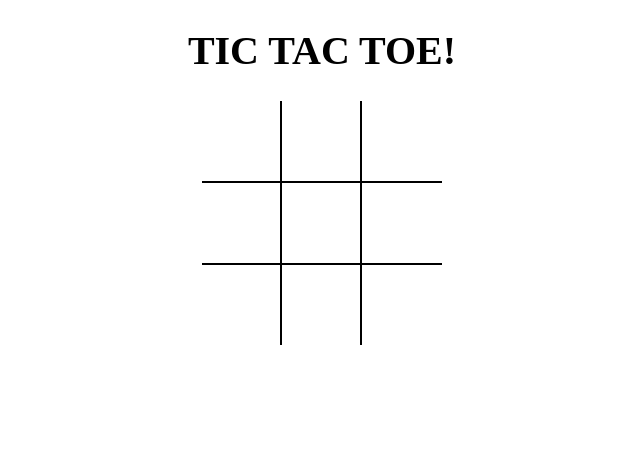
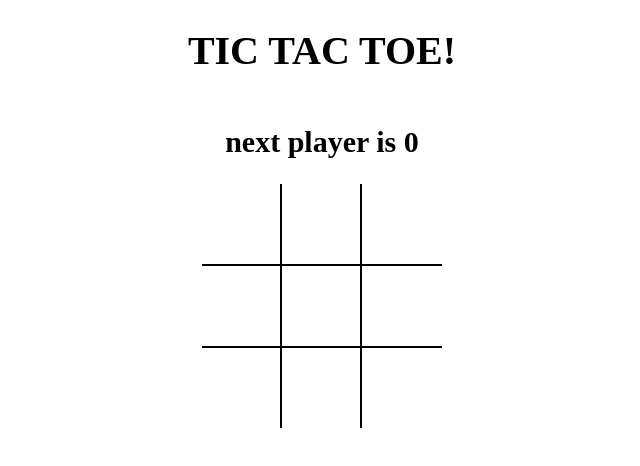
Before and after one commit to 20bcs2157/tictactoe, a React (Vite) app: page / in a window 1280 px wide. Shown: the top 466 px of the page, without its empty margins (318-958 px from the left). Built offline with nearby package versions, Linux system fonts and the light colour scheme.

Commit message:
calculate winner and lift up the state

```diff
--- a/src/App.jsx
+++ b/src/App.jsx
@@ -1,12 +1,40 @@
-import React from 'react';
+import React, { useState } from 'react';
 import Board from './components/Board';
+import { calculateWinner } from './styles/helper';
+
 import './styles/root.scss';
 
 const app = () => {
+  const [board, setboard] = useState(Array(9).fill(null));
+  const [isXNet, setIsXNet] = useState(false);
+
+  const winner = calculateWinner(board);
+
+  const message = winner
+    ? `winner is ${winner}`
+    : `next player is ${isXNet ? 'X' : '0'}`;
+
+  const handleSquareclick = position => {
+    if (board[position] || winner) {
+      return;
+    }
+
+    setboard(prev => {
+      return prev.map((Square, pos) => {
+        if (pos === position) {
+          return isXNet ? 'X' : '0';
+        }
+        return Square;
+      });
+    });
+    setIsXNet(prev => !prev);
+  };
+
   return (
     <div className="app">
       <h1>TIC TAC TOE!</h1>
-      <Board />
+      <h2>{message}</h2>
+      <Board board={board} handleSquareclick={handleSquareclick} />
     </div>
   );
 };
--- a/src/components/Board.jsx
+++ b/src/components/Board.jsx
@@ -1,26 +1,7 @@
-import React, { useState } from 'react';
+import React from 'react';
 import Square from './Square';
 
-const Board = () => {
-  const [board, setboard] = useState(Array(9).fill(null));
-  const [isXNet, setIsXNet] = useState(false);
-
-  const handleSquareclick = position => {
-    if (board[position]) {
-      return;
-    }
-
-    setboard(prev => {
-      return prev.map((Square, pos) => {
-        if (pos === position) {
-          return isXNet ? 'X' : '0';
-        }
-        return Square;
-      });
-    });
-    setIsXNet(prev => !prev);
-  };
-
+const Board = ({ board, handleSquareclick }) => {
   const renderSquare = position => {
     return (
       <Square
--- /dev/null
+++ b/src/styles/helper.jsx
@@ -0,0 +1,19 @@
+export function calculateWinner(squares) {
+  const lines = [
+    [0, 1, 2],
+    [3, 4, 5],
+    [6, 7, 8],
+    [0, 3, 6],
+    [1, 4, 7],
+    [2, 5, 8],
+    [0, 4, 8],
+    [2, 4, 6],
+  ];
+  for (let i = 0; i < lines.length; i++) {
+    const [a, b, c] = lines[i];
+    if (squares[a] && squares[a] === squares[b] && squares[a] === squares[c]) {
+      return squares[a];
+    }
+  }
+  return null;
+}
```
